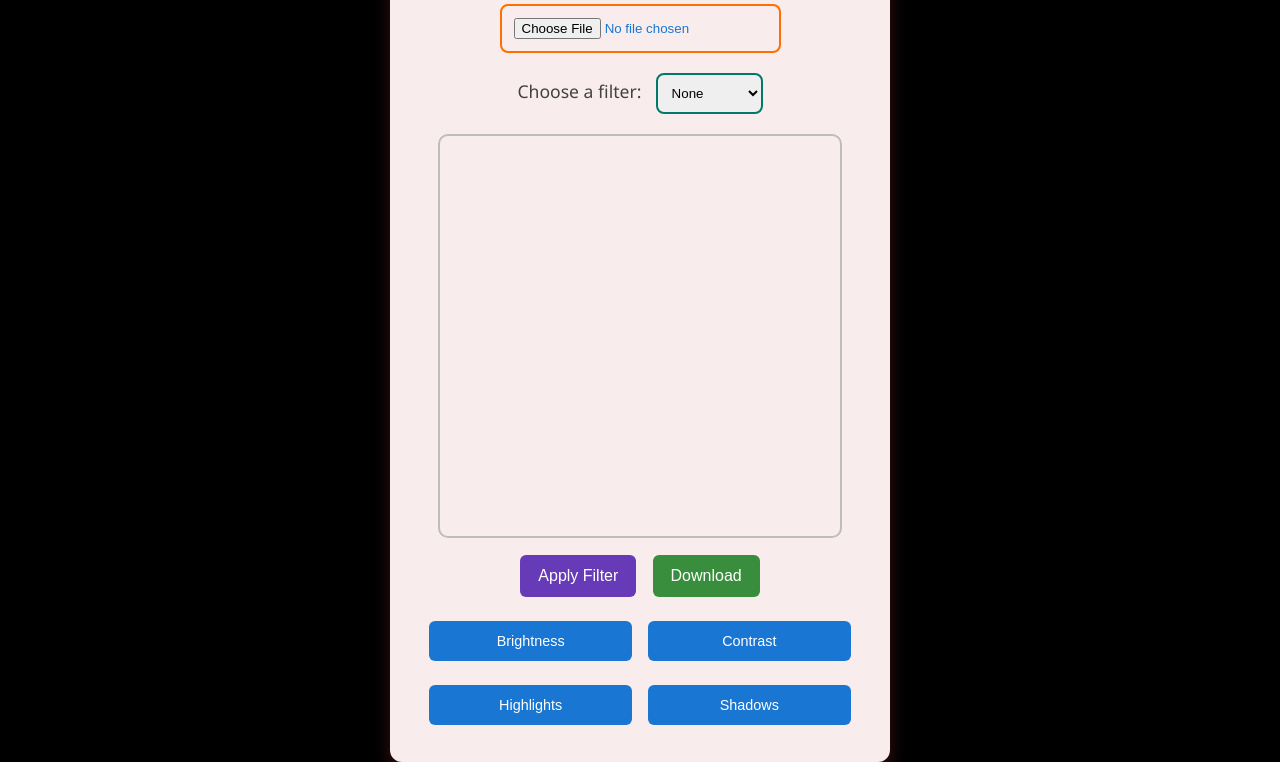
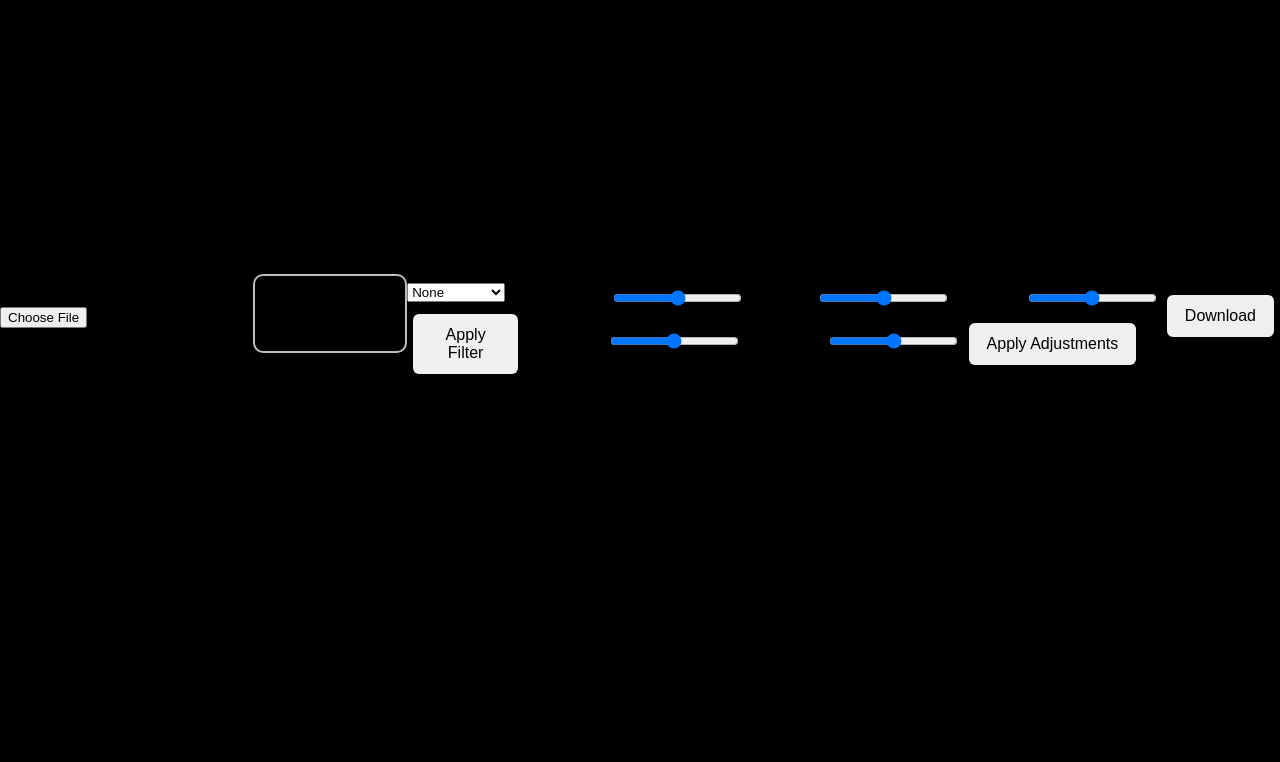
Before and after one commit to ShaunakGhosh-hub/photoeditor, a plain HTML site: page index.html in a window 1280 px wide. Shown: the part 84-846 px from the top of the page. After the commit the page ends 800 px from the top, so only its background shows below. Drawn offline with Linux system fonts and the light colour scheme.

Commit message:
Update index.html

```diff
--- a/index.html
+++ b/index.html
@@ -3,52 +3,59 @@
 <head>
     <meta charset="UTF-8">
     <meta name="viewport" content="width=device-width, initial-scale=1.0">
-    <title>Image Filter App</title>
     <link rel="stylesheet" href="styles.css">
+    <title>Penguin</title>
 </head>
 <body>
-    <div class="container">
-        <h1>Image Filter App</h1>
 
-        <!-- Image Upload -->
-        <div class="upload-section">
-            <input type="file" id="uploadImage" accept="image/*">
+    <!-- File Upload Section -->
+    <div>
+        <input type="file" id="upload" accept="image/*">
+    </div>
+
+    <!-- Canvas for Image Display -->
+    <div>
+        <canvas id="canvas"></canvas>
     </div>
 
     <!-- Filter Options -->
-        <div class="filter-section">
-            <label for="filterSelect">Choose a filter:</label>
+    <div>
+        <h2>Filters</h2>
         <select id="filterSelect">
             <option value="none">None</option>
-                <option value="grayscale(100%)">Grayscale</option>
-                <option value="blur(5px)">Blur</option>
-                <option value="brightness(150%)">Brightness</option>
-                <option value="contrast(200%)">Contrast</option>
+            <option value="grayscale">Grayscale</option>
+            <option value="sepia">Sepia</option>
+            <option value="invert">Invert Colors</option>
+            <option value="brightness">Brightness</option>
+            <option value="contrast">Contrast</option>
         </select>
+        <button id="applyFilter">Apply Filter</button>
     </div>
 
-        <!-- Display Canvas -->
-        <div class="canvas-section">
-            <canvas id="canvas" width="400" height="400"></canvas>
+    <!-- Adjustment Options -->
+    <div>
+        <h2>Adjustments</h2>
+        <label for="brightnessRange">Brightness:</label>
+        <input type="range" id="brightnessRange" min="0" max="200" value="100">
+
+        <label for="contrastRange">Contrast:</label>
+        <input type="range" id="contrastRange" min="0" max="200" value="100">
+
+        <label for="shadowsRange">Shadows:</label>
+        <input type="range" id="shadowsRange" min="0" max="200" value="100">
+
+        <label for="highlightsRange">Highlights:</label>
+        <input type="range" id="highlightsRange" min="0" max="200" value="100">
+
+        <label for="saturationRange">Saturation:</label>
+        <input type="range" id="saturationRange" min="0" max="200" value="100">
+
+        <button id="applyAdjustments">Apply Adjustments</button>
     </div>
 
-        <button id="applyFilterBtn">Apply Filter</button>
-        <button id="downloadBtn">Download</button>
-        <button class="adjustment-button" data-adjustment="brightness">Brightness</button>
-        <button class="adjustment-button" data-adjustment="contrast">Contrast</button>
-        <button class="adjustment-button" data-adjustment="highlights">Highlights</button>
-        <button class="adjustment-button" data-adjustment="shadows">Shadows</button>
-    </div>
-
-    <!-- Adjustment Sliders -->
-    <div class="adjustment-buttons">
-
-    </div>
-
-    <div id="sliderPanel" class="slider-panel">
-        <label id="sliderLabel">Brightness</label>
-        <input type="range" id="adjustmentSlider" min="0" max="200" value="100">
-        <button id="closeSliderPanel">Close</button>
+    <!-- Download Option -->
+    <div>
+        <button id="download">Download</button>
     </div>
 
     <script src="script.js"></script>
```
Lines whose indentation alone changed are shown as unchanged.
